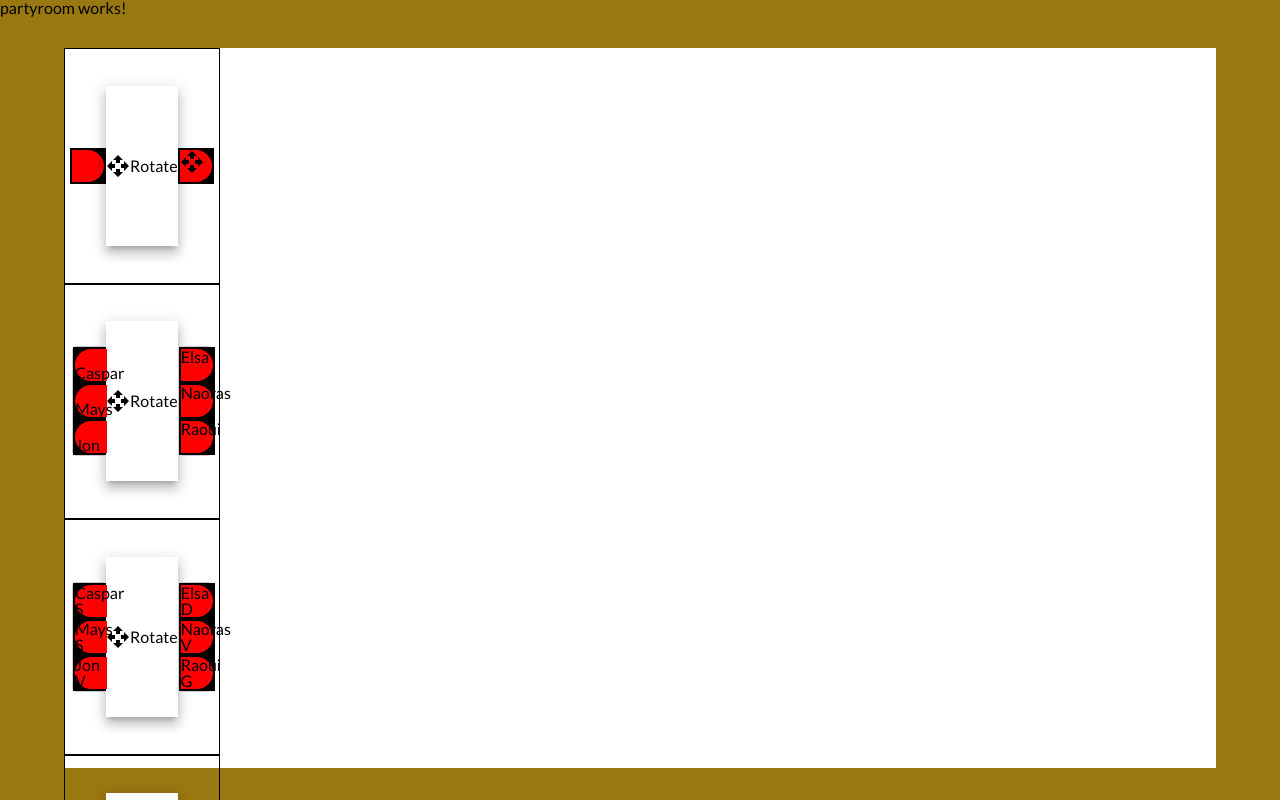
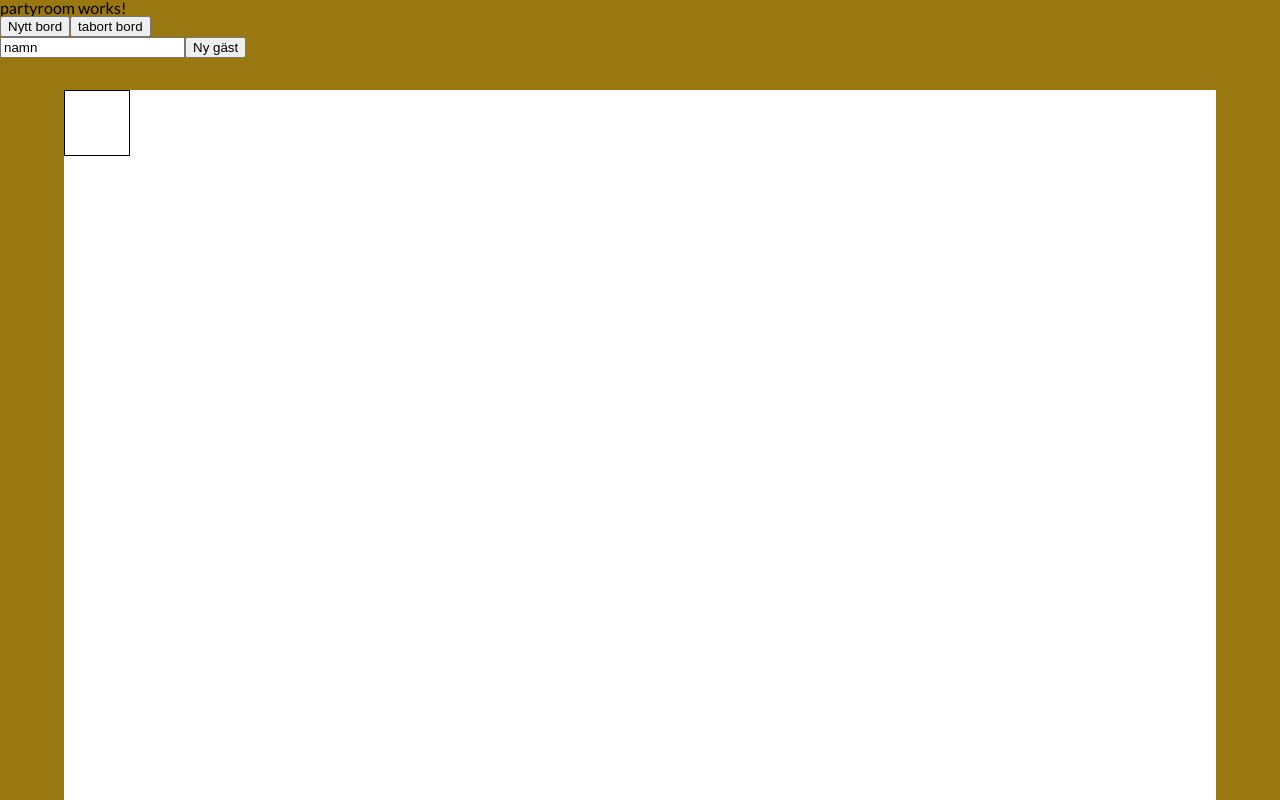
Before and after one commit to casparsylwan/movienight, an Angular app: page /rest in a window 1280 px wide. Shown: the top 800 px of the page. Built offline with nearby package versions, Linux system fonts and the light colour scheme.

Commit message:
placing guests

```diff
--- a/src/app/pages/parent/partyroom/partyroom.component.css
+++ b/src/app/pages/parent/partyroom/partyroom.component.css
@@ -1,5 +1,6 @@
 .wrapper{
-    min-height: 100vh;
+    min-height: calc(100vh + 4rem);
+    height: fit-content;
     background-color: #971;
 }
 
--- a/src/app/pages/parent/partyroom/partyroom.component.html
+++ b/src/app/pages/parent/partyroom/partyroom.component.html
@@ -1,75 +1,24 @@
-<div class="wrapper">
+<div
+    cdkDropListGroup
+    class="wrapper">
     <p>partyroom works!</p>
+    <button (click)="addTable()">Nytt bord</button>
+    <button (click)="removeTable()">tabort bord</button>
+    <div class="new-customer">
+        <input type="text" name="name" onfocus="this.value=''" [(ngModel)]="name">
+        <button (click)="addGuest()" >Ny gäst</button>
+    </div>
     <div
-        class="container"
-        cdkDropListGroup>
-        <div
-            cdkDrag
-            cdkDragBoundary=".container"
-            class="box" >
-
-
-
-            <div [className]="table" >
-                <div
-                    class="box-seat"
-                    cdkDrag>
-
-                    <div
-                        class="seat">
-
-                        <div
-                            class="backrest">
-                        </div>
-                    </div>
-                </div>
-
-                <div [className]="handle"
-                    cdkDragHandle>
-                    <svg  width="24px" fill="currentColor" viewBox="0 0 24 24">
-                      <path d="M10 9h4V6h3l-5-5-5 5h3v3zm-1 1H6V7l-5 5 5 5v-3h3v-4zm14 2l-5-5v3h-3v4h3v3l5-5zm-9 3h-4v3H7l5 5 5-5h-3v-3z"></path>
-                      <path d="M0 0h24v24H0z" fill="none"></path>
-                    </svg>
-                    <p (click)="rotate()">Rotate</p>
-                </div>
-
-                  <div
-                    class="box-seat"
-                        cdkDrag>
-                      <div class="seat">
-                          <div
-                            class="backrest">
-                              <svg  width="24px" fill="currentColor" viewBox="0 0 24 24">
-                                <path d="M10 9h4V6h3l-5-5-5 5h3v3zm-1 1H6V7l-5 5 5 5v-3h3v-4zm14 2l-5-5v3h-3v4h3v3l5-5zm-9 3h-4v3H7l5 5 5-5h-3v-3z"></path>
-                                <path d="M0 0h24v24H0z" fill="none"></path>
-                              </svg>
-                          </div>
-                      </div>
-                  </div>
-
-            </div>
-        </div>
-        <!--Test-->
-        <div
-            cdkDropListGroup
-            cdkDrag
-            cdkDragBoundary=".container"
-            class="box" >
-
-            <div [className]="table" >
-
-
-                <div
                     cdkDropList
-                    [cdkDropListData]="todo"
-                    class="seats"
+                    [cdkDropListData]="guests"
+                    class="guests"
                     (cdkDropListDropped)="drop($event)">
-                    <div class="box-seat" *ngFor="let item of todo" cdkDrag>
+                    <div class="box-guests" *ngFor="let seat of guests" cdkDrag>
                         <div class="seat">
                             <div
                                 class="backrest">
                                 <p>
-                                    {{item}}
+                                    {{seat}}
                                 </p>
 
                             </div>
@@ -77,42 +26,17 @@
                     </div>
                 </div>
 
-
-                <div [className]="handle"
-                    cdkDragHandle>
-                    <svg  width="24px" fill="currentColor" viewBox="0 0 24 24">
-                      <path d="M10 9h4V6h3l-5-5-5 5h3v3zm-1 1H6V7l-5 5 5 5v-3h3v-4zm14 2l-5-5v3h-3v4h3v3l5-5zm-9 3h-4v3H7l5 5 5-5h-3v-3z"></path>
-                      <path d="M0 0h24v24H0z" fill="none"></path>
-                    </svg>
-                    <p (click)="rotate()">Rotate</p>
-                </div>
-
-                <div
-                    cdkDropList
-                    [cdkDropListData]="done"
-                    class="seats"
-                    (cdkDropListDropped)="drop($event)">
-                    <div class="box-seat" *ngFor="let item of done" cdkDrag>
-                        <div class="seat">
-                            <div
-                                class="backrest">
-                                {{item}}
-                            </div>
-                        </div>
-
-                    </div>
-                </div>
-
-
-            </div>
-
-
-        </div>
+    <div
+        class="container">
+        <div
+            cdkDrag
+            cdkDragBoundary=".container"
+            class="box" >
 
         <!--Droplist with array of arrays-->
 
         <div
-            *ngFor="let row of invites"
+            *ngFor="let row of tables"
             cdkDrag
             cdkDragBoundary=".container"
             class="box" >
@@ -125,12 +49,12 @@
                     [cdkDropListData]="row.left"
                     class="seats"
                     (cdkDropListDropped)="drop($event)">
-                    <div class="box-seat" *ngFor="let item of row.left" cdkDrag>
+                    <div class="box-seat" *ngFor="let seat of row.left" cdkDrag>
                         <div class="seat">
                             <div
                                 class="backrest">
                                 <p>
-                                    {{item}}
+                                    {{seat}}
                                 </p>
 
                             </div>
@@ -140,7 +64,7 @@
 
 
                 <div [className]="handle"
-                    cdkDragHandle>
+                    cdkDragHandle>{{ row.table }}
                     <svg  width="24px" fill="currentColor" viewBox="0 0 24 24">
                       <path d="M10 9h4V6h3l-5-5-5 5h3v3zm-1 1H6V7l-5 5 5 5v-3h3v-4zm14 2l-5-5v3h-3v4h3v3l5-5zm-9 3h-4v3H7l5 5 5-5h-3v-3z"></path>
                       <path d="M0 0h24v24H0z" fill="none"></path>
@@ -171,38 +95,7 @@
         </div>
 
 
-        <!---Droplist-->
-        <div
-            cdkDropListGroup
-            cdkDrag>
-            <div class="example-container">
-              <h2>To do</h2>
 
-              <div
-                cdkDropList
-                [cdkDropListData]="todo"
-                class="example-list"
-                (cdkDropListDropped)="drop($event)">
-                <div class="example-box" *ngFor="let item of todo" cdkDrag>{{item}}</div>
-              </div>
-            </div>
-
-            <div class="example-container">
-              <h2>Done</h2>
-
-              <div
-                cdkDropList
-                [cdkDropListData]="done"
-                class="example-list"
-                (cdkDropListDropped)="drop($event)">
-                <div class="example-box" *ngFor="let item of done" cdkDrag>{{item}}</div>
-              </div>
-            </div>
-          </div>
-     </div>
-    <div>
-
-    </div>
 
 </div>
 
--- a/src/app/pages/parent/partyroom/partyroom.component.ts
+++ b/src/app/pages/parent/partyroom/partyroom.component.ts
@@ -14,58 +14,93 @@ export class PartyroomComponent implements OnInit {
   table:string = "table rotate" + this.deg.toString();
   handle:string = "handle rotate"
 
+  //customer variables
+  name:string="namn";
 
   //Test2
 
-  invites:{left:string[], rigth:string[]}[] =
-  [{
-                  left:[
-                    'Caspar S',
-                    'Mays S',
-                    'Jon V',
+  guests:string[] = []
 
-                  ],
-                  rigth : [
-                    'Elsa D',
-                    'Naoras V',
-                    'Raoui G',
+   tables:{table:number ,left:string[], rigth:string[]}[] = [];
 
-                  ]
+   public addGuest(){
 
-  },
-  {
-                  left:[
-                    'C',
-                    'M',
-                    'J',
+      if(this.name==="namn"){
+        console.log(this.guests);
+      }else{
 
-                  ],
-                  rigth : [
-                    'E',
-                    'N',
-                    'R',
+        this.guests.push(this.name)
+        console.log(this.guests);
+        this.name="namn";
 
-  ]
+      }
 
-  },{
-    left:[''],rigth:['']
 
-  }]
+   }
+
+   public removeGuest(name:string){
+
+    let guestIndex = this.guests.findIndex( guest => guest === name);
+    console.log(guestIndex)
+
+   }
+
+   public addTable(){
+      let nextTable = 1 + this.tables.length
+      this.tables.push({table:nextTable, left:["C"], rigth:[]});
+   }
+
+   public removeTable(){
+     this.tables.pop()
+   }
+  // [{
+  //                 left:[
+  //                   'Caspar S',
+  //                   'Mays S',
+  //                   'Jon V',
+
+  //                 ],
+  //                 rigth : [
+  //                   'Elsa D',
+  //                   'Naoras V',
+  //                   'Raoui G',
+
+  //                 ]
+
+  // },
+  // {
+  //                 left:[
+  //                   'C',
+  //                   'M',
+  //                   'J',
+
+  //                 ],
+  //                 rigth : [
+  //                   'E',
+  //                   'N',
+  //                   'R',
+
+  // ]
+
+  // },{
+  //   left:[''],rigth:['']
+
+  // }]
 
   //Test
-  todo = [
-    'Caspar',
-    'Mays',
-    'Jon',
+  // todo = [
+  //   'Caspar',
+  //   'Mays',
+  //   'Jon',
 
-  ];
+  // ];
 
-  done = [
-    'Elsa',
-    'Naoras',
-    'Raoui',
+  // done = [
+  //   'Elsa',
+  //   'Naoras',
+  //   'Raoui',
 
-  ];
+  // ];
 
   drop(event: CdkDragDrop<string[]>) {
     if (event.previousContainer === event.container) {
@@ -91,4 +126,5 @@ export class PartyroomComponent implements OnInit {
 
 
   }
+
 }
```
